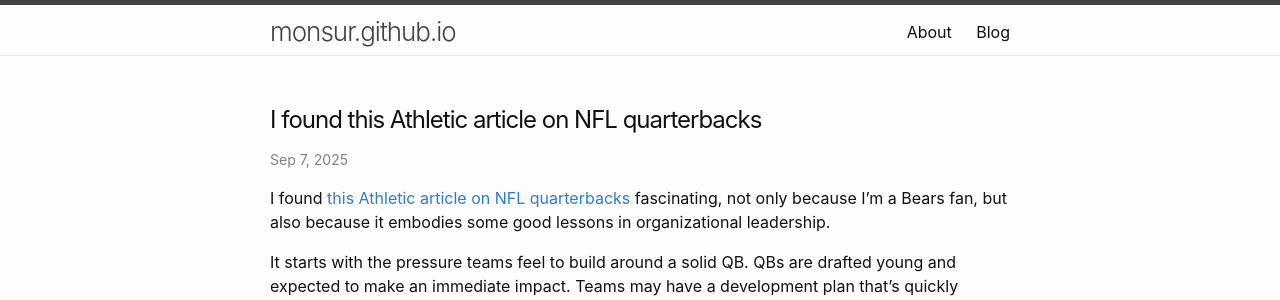
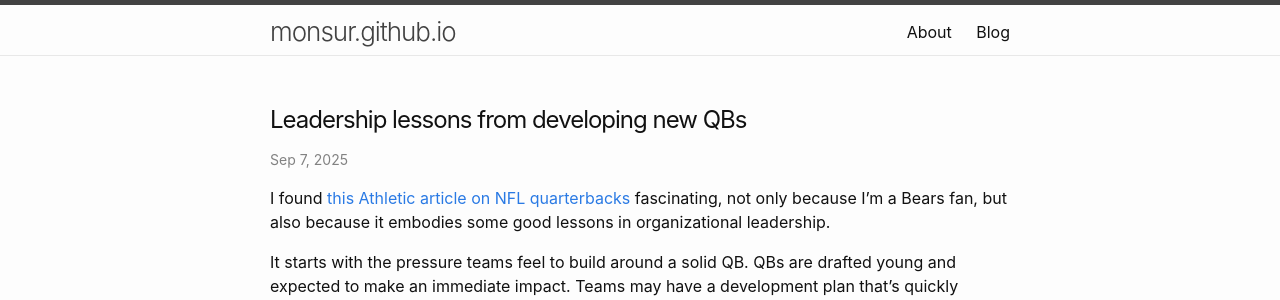
Before and after one commit to monsur/monsur.github.io, a Jekyll site: the page built from _posts/2025-09-07-i-found-this-athletic-article.md, in a window 1280 px wide. Shown: the top 300 px of the page. Built offline with Jekyll 4.4.1, drawn with Linux system fonts in a browser that asks for light colours.

Commit message:
Fixing the title

```diff
--- a/_posts/2025-09-07-i-found-this-athletic-article.md
+++ b/_posts/2025-09-07-i-found-this-athletic-article.md
@@ -1,5 +1,5 @@
 ---
-title: "I found this Athletic article on NFL quarterbacks"
+title: "Leadership lessons from developing new QBs"
 author: "Monsur"
 author_handle: "monsur.hossa.in"
 date: 2025-09-07 18:21:35 +0000
```
